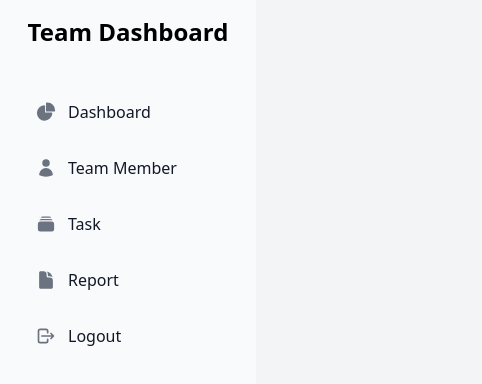
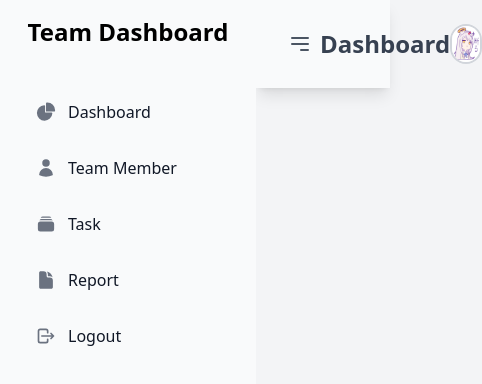
Before and after one commit to alvisyahban/TugasPWLKel7, a website: page dist/dashboard.html in a window 390 px wide. Shown: the whole page, 482 px wide, since content can reach past the window. Drawn offline with nearby package versions, Linux system fonts and the light colour scheme.

Commit message:
menambahkan dashboard content

```diff
--- a/dist/dashboard.html
+++ b/dist/dashboard.html
@@ -75,6 +75,35 @@
         </ul>
     </aside>
 
+    <!-- Main Content Area -->
+    <main class="ml-64 flex flex-col min-h-screen">
+        <!-- Header -->
+        <header class="flex items-center justify-between bg-gray-50 dark:bg-fuchsia-700 p-6 shadow-lg">
+            <div class="flex items-center">
+                <button class="md:hidden p-2 text-gray-600" onclick="toggleSidebar()">
+                    <svg xmlns="http://www.w3.org/2000/svg" class="h-6 w-6" fill="none" viewBox="0 0 24 24" stroke="currentColor">
+                        <path stroke-linecap="round" stroke-linejoin="round" stroke-width="2" d="M4 6h16M4 12h16m-7 6h7" />
+                    </svg>
+                </button>
+                <div class="text-2xl font-bold text-gray-700 dark:text-white">Dashboard</div>
+            </div>
+            <div class="relative">
+                <button onclick="toggleDropdown()" class="flex items-center space-x-2">
+                    <img src="assets/1.jpeg" alt="Profile" class="w-10 h-10 rounded-full border-2 border-gray-300">
+                    <svg xmlns="http://www.w3.org/2000/svg" fill="none" viewBox="0 0 24 24" stroke-width="1.5" stroke="currentColor" class="size-5">
+                        <path stroke-linecap="round" stroke-linejoin="round" d="m19.5 8.25-7.5 7.5-7.5-7.5" />
+                    </svg>
+                </button>
+                <!-- Profile Dropdown -->
+                <div id="profileDropdown" class="hidden absolute right-0 mt-2 w-48 bg-white dark:bg-fuchsia-700 rounded-lg shadow-lg py-2">
+                    <a href="profilecard.html" class="block px-4 py-2 text-gray-700 dark:text-white hover:bg-gray-100 dark:hover:bg-gray-700">Profile</a>
+                    <a href="#" class="block px-4 py-2 text-gray-700 dark:text-white hover:bg-gray-100 dark:hover:bg-gray-700">Settings</a>
+                    <a href="#" class="block px-4 py-2 text-gray-700 dark:text-white hover:bg-gray-100 dark:hover:bg-gray-700">Logout</a>
+                </div>
+            </div>
+        </header>
+
+        </main>
       <!-- Recent Tasks Section -->
 
     </div>
```
